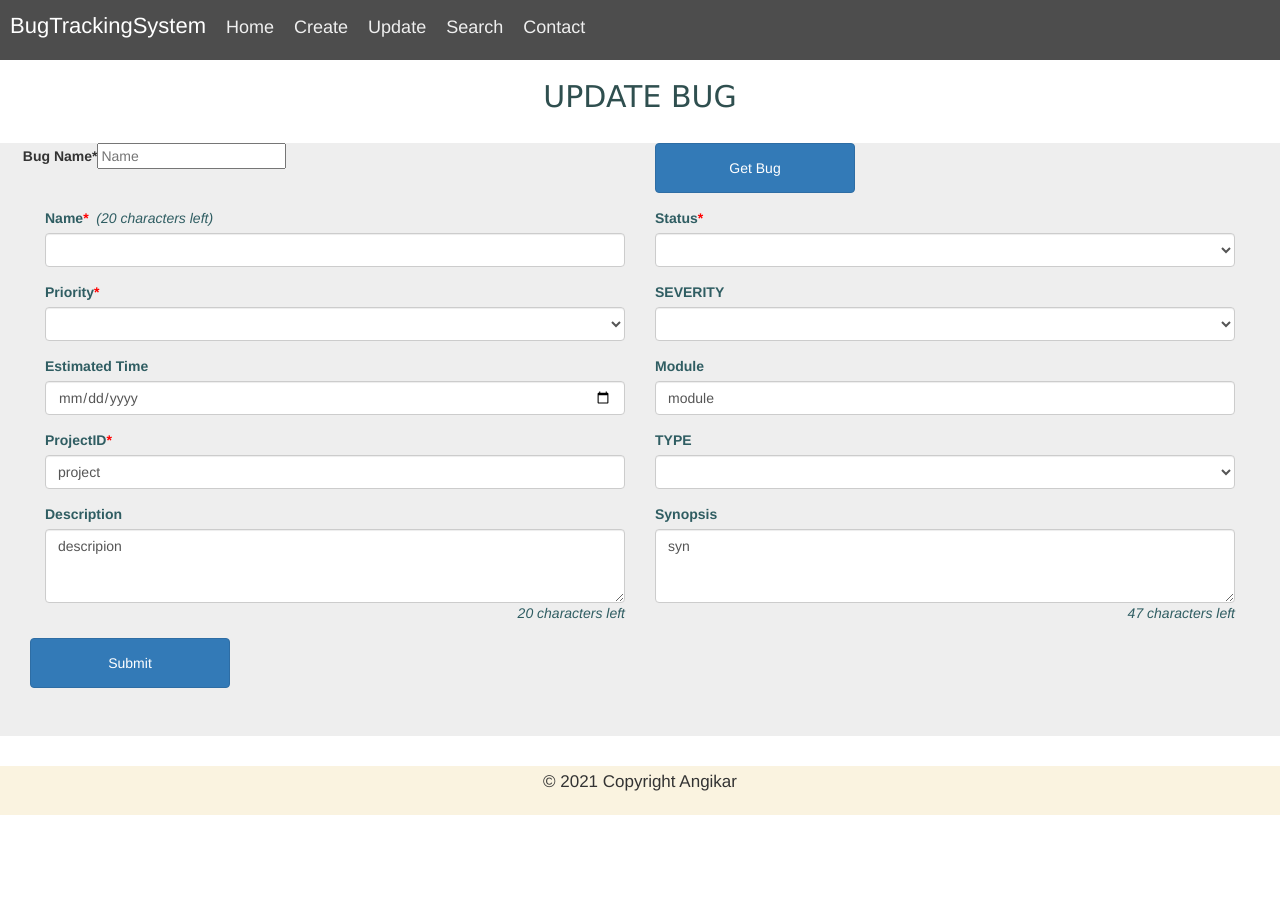
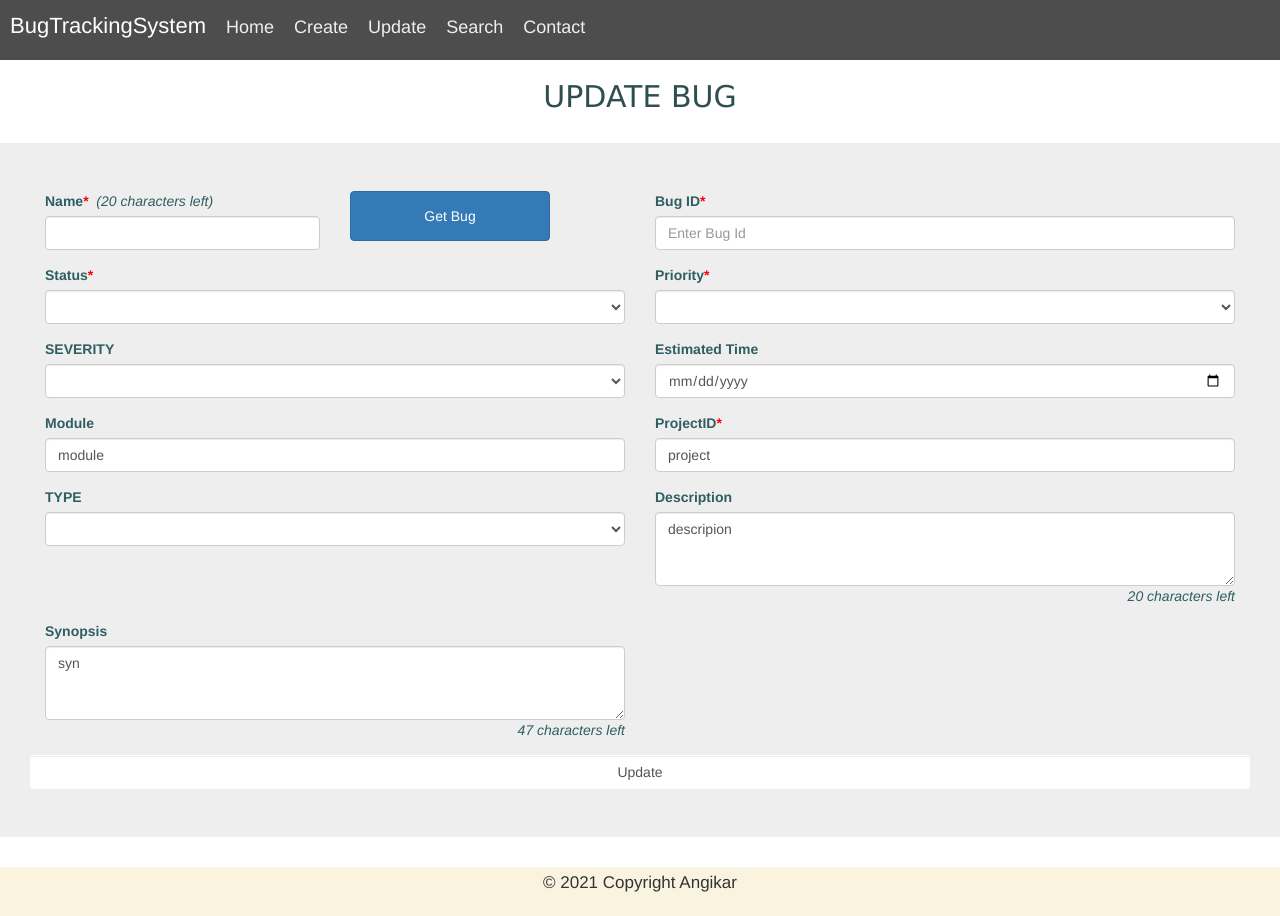
Before and after one commit to ibmtrainingarc/BTS_Angular, an Angular app: page /update in a window 1280 px wide. Before the commit the page ends 815 px from the top, so only its background shows below. Built offline with nearby package versions, Linux system fonts and the light colour scheme.

Commit message:
added update method and some validations

```diff
--- a/src/app/bug.service.ts
+++ b/src/app/bug.service.ts
@@ -2,6 +2,7 @@ import { Injectable } from '@angular/core';
 import { HttpClient } from '@angular/common/http';
 import { Bug } from './Bug';
 import { STATUS } from './STATUS';
+import { HttpHeaders } from '@angular/common/http';
 const URL ='http://localhost:8080/bug';
 
 @Injectable({
@@ -30,9 +31,16 @@ export class BugService {
     return this.http.get('http://localhost:8080/bug/status/'+status);
   }
 
-  update(bug:Bug,bugId:String){
-    return this.http.put('http://localhost:8080/bug/'+bugId,bug,{
-      headers: {"content-type": 'application/json' }
-    });
+  updateBug(bugId:String, updatedBody:any) {
+    const endpointURL = 'http://localhost:8080/bug/' + bugId;
+    return this.http.put(endpointURL, updatedBody);
+  }
+
+  getBug(URL:any) {
+
+    const httpHeaders = new HttpHeaders();
+    httpHeaders.append('content-type', 'application/json');
+    return this.http.get(URL, { headers: httpHeaders });
+
   }
 }
--- a/src/app/searchbug/searchbug.component.html
+++ b/src/app/searchbug/searchbug.component.html
@@ -57,7 +57,7 @@
       <th>priority</th>
       <th>severity</th>
       <th>type</th>
-      <th>submittedOn</th>
+      <!-- <th>submittedOn</th> -->
       <th>eta</th>
       <th>module</th>
       <th>projectId</th>
@@ -71,7 +71,7 @@
           <td>{{bug.priority}}</td>
           <td>{{bug.severity}}</td>
           <td>{{bug.type}}</td>
-          <td>{{bug.submittedOn | date: 'd/M/yy'}}</td>
+
           <td>{{bug.eta | date: 'd/M/yy'}}</td>
           <td>{{bug.module}}</td>
           <td>{{bug.projectId}}</td>
--- a/src/app/update/update.component.html
+++ b/src/app/update/update.component.html
@@ -17,21 +17,12 @@
   <body id="bod">
     <h3>{{ title }}</h3>
 
-    <br>
-    <div class="form-row">
-      <div class="form-group col-md-6">
-        <label class="bugLabel">&nbsp;&nbsp;Bug Name<span>*</span></label>
-        <input  [(ngModel)]='name'  type="text" id='bugName' placeholder="Name" name="Name" required>
-      </div>
-      <div class="form-group col-md-6">
-        <button type="button" id="searchBug" class="btn btn-primary " (click)="getBugs()">Get Bug</button>
-      </div>
-    </div>
+    <br />
 
     <div class="jumbotron" id="container">
       <form id="updateBug">
         <div class="form-row">
-      <div class="form-group col-md-6">
+          <div class="form-group col-md-3">
             <label for="BugName">Name<span style="color: red">*</span></label>
             <span class="pull-right-char"
               ><em
@@ -48,6 +39,23 @@
               required
             />
           </div>
+          <div class="form-group col-md-3">
+            <button
+              type="button"
+              id="searchBug"
+              class="btn btn-primary"
+              (click)="getBugName()"
+            >
+              Get Bug
+            </button>
+          </div>
+        </div>
+        <div class="form-row">
+          <div class="form-group col-md-6">
+            <label for="bugid">Bug ID<span style="color: red">*</span></label>
+            <input type="text" class="form-control" placeholder="Enter Bug Id" id="bugId" [(ngModel)]="bug.id" name="bugId">
+        </div>
+
           <div class="form-group col-md-6">
             <label for="bugStatuses"
               >Status<span style="color: red">*</span></label
@@ -88,7 +96,7 @@
               [(ngModel)]="bug.priority"
               name="input3"
               required
-          id="status"
+              id="Priority"
               class="form-control"
             >
               <option value="HIGH">HIGH</option>
@@ -110,10 +118,8 @@
               <option value="LOW">LOW</option>
             </select>
           </div>
-
         </div>
         <div class="form-row">
-
           <div class="form-group col-md-6">
             <label for="date">Estimated Time</label>
             <input
@@ -121,7 +127,7 @@
               name="input7"
               type="date"
               class="form-control"
-          id="date2"
+              id="etadate"
             />
           </div>
           <div class="form-group col-md-6">
@@ -136,7 +142,6 @@
           </div>
         </div>
         <div class="form-row">
-
           <div class="form-group col-md-6">
             <label for="pro">ProjectID<span style="color: red">*</span></label>
             <input
@@ -164,7 +169,7 @@
             </select>
           </div>
         </div>
-    <div class="form-group">
+        <div class="form-row">
           <div class="form-group col-md-6">
             <label for="exampleFormControlTextarea1">Description</label>
             <textarea
@@ -195,11 +200,13 @@
             >
           </div>
         </div>
+
       </form>
 
-  <button (click)="update()" class="btn btn-primary" type="submit">
-        Submit
-      </button>
+      <div class="text-center">
+        <button type="button" class="btn btn-outline-primary form-control" (click)="updateBug()">Update</button>
+      </div>
+
     </div>
   </body>
 </html>
--- a/src/app/update/update.component.ts
+++ b/src/app/update/update.component.ts
@@ -1,4 +1,4 @@
-import { Component, OnInit } from '@angular/core';
+import { Component, OnInit, ViewChild, ElementRef } from '@angular/core';
 import { Bug } from '../Bug';
 import { BugService } from '../bug.service';
 
@@ -8,46 +8,68 @@ import { BugService } from '../bug.service';
   styleUrls: ['./update.component.css']
 })
 export class UpdateComponent implements OnInit {
-  title:String ="UPDATE BUG";
-  bug:Bug=new Bug();
-bugResult:any;
-  bugArray:Bug[]=[];
-  name: string ='';
-  constructor(private bugService:BugService) { }
-  update()
-  {const promise = this.bugService.update(this.bug,this.bug.id);
-     promise.subscribe((response: any)=> {
-    console.log(response);
-    alert('Bug added..')
 
-  },
-    (  error: { ok: any; })=> {
-    console.log(error);
-    if(!error.ok)
+  title:String="UPDATE BUG";
+  bug: Bug = new Bug();
+  bugList: any;
+  constructor(private bugService: BugService) { }
+  getBugName() {
+    let endpointURL = 'http://localhost:8080/bug/';
+    let bugName = (<HTMLInputElement>document.getElementById('bugName')).value;
+    if (bugName) {
+      endpointURL = endpointURL + 'name/' + bugName;
+      const promise = this.bugService.getBug(endpointURL);
+      promise.subscribe(response => {
+        this.bugList = [response];
+        console.log(this.bugList);
+        if (this.bugList) {
+          this.bug = this.bugList;
+        }
+        else {
+          alert("Given Bug with title " + bugName + " does not exist");
+        }
+      },
+        error => {
+          console.log(error);
+          alert(error.statusText);
+        }
+      )
+    }
+  }
 
-    alert('error Happened')
-  })
+  updateBug() {
+  let updateBug = (<HTMLInputElement>document.getElementById('updateBug'))
+    if (!updateBug.checkValidity()) {
+      alert('Form is invalid');
+      return;
+    }
+    let bugId = (<HTMLInputElement>document.getElementById('bugId')).value
+    const updatedBody = {
+      bugId: (<HTMLInputElement>document.getElementById('bugId')).value,
+      name: (<HTMLInputElement>document.getElementById('bugName')).value,
+      description: (<HTMLInputElement>document.getElementById('desc')).value,
+      priority: (<HTMLInputElement>document.getElementById('Priority')).value,
+      status: (<HTMLInputElement>document.getElementById('Status')).value,
+      type: (<HTMLInputElement>document.getElementById('Type')).value,
+      projectId: (<HTMLInputElement>document.getElementById('project')).value,
+      module: (<HTMLInputElement>document.getElementById('module')).value,
+      eta: (<HTMLInputElement>document.getElementById('etadate')).value,
+    }
 
-}
-
-getBugs() {
-  // if (!this.bug.name.trim()) {
-  //   alert("Please provide bug name");
-  // }
-
-    const promise = this.bugService.update(this.bug, this.bug.id);
-    promise.subscribe(response => {
-      console.log(response);
-      alert('Bug Updated..')
-    },
+    this.bugService.updateBug(bugId, updatedBody).subscribe(
+      response => {
+        console.log(response);
+        alert("Bug updated....");
+      },
       error => {
         console.log(error);
-        if (!error.ok)
-          alert("Error !! : " + error.headers.get("error"))
-      })
-  }
+        alert(error.statusText);
+
+      }
+    )
 
 
+  }
 
   ngOnInit(): void {
   }
```
Lines whose indentation alone changed are shown as unchanged.
